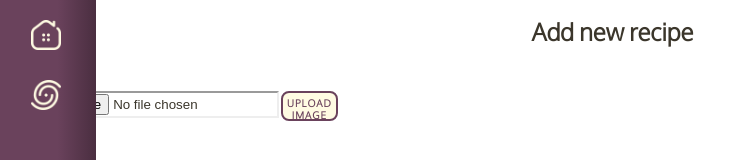
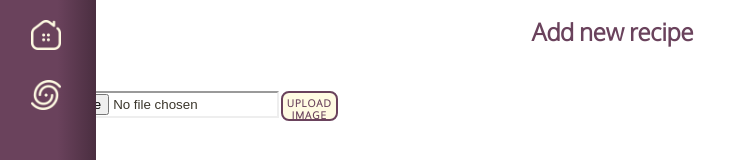
Before and after one commit to supernova4888/munchbox, a React (Create React App) app in the folder frontend/: page /post in a window 1280 px wide. Shown: the top 160 px of the page, without its empty margins (0-737 px from the left). Built offline with nearby package versions, Linux system fonts and the light colour scheme; no server answers.

Commit message:
h1 color updated to purple

```diff
--- a/frontend/src/styles/_shared.css
+++ b/frontend/src/styles/_shared.css
@@ -163,6 +163,7 @@ form {
         padding: 0px;
     }
     .pageBody h1 {
+        color: var(--color-purple);
         margin-right: 55px;
         font-size: x-large;
     }
```
